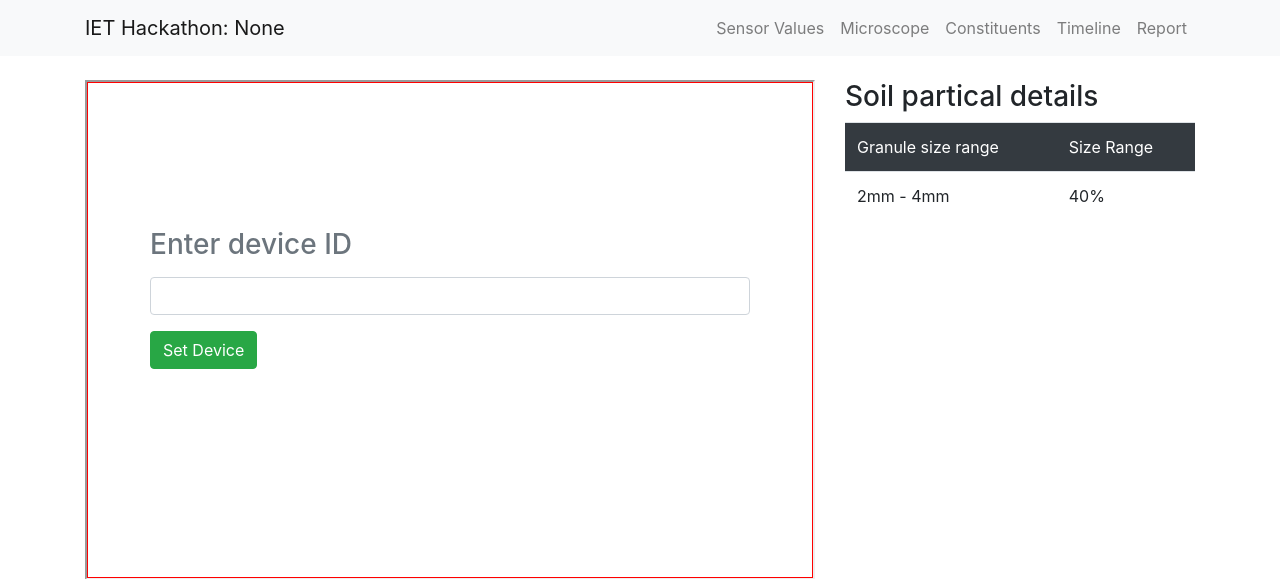
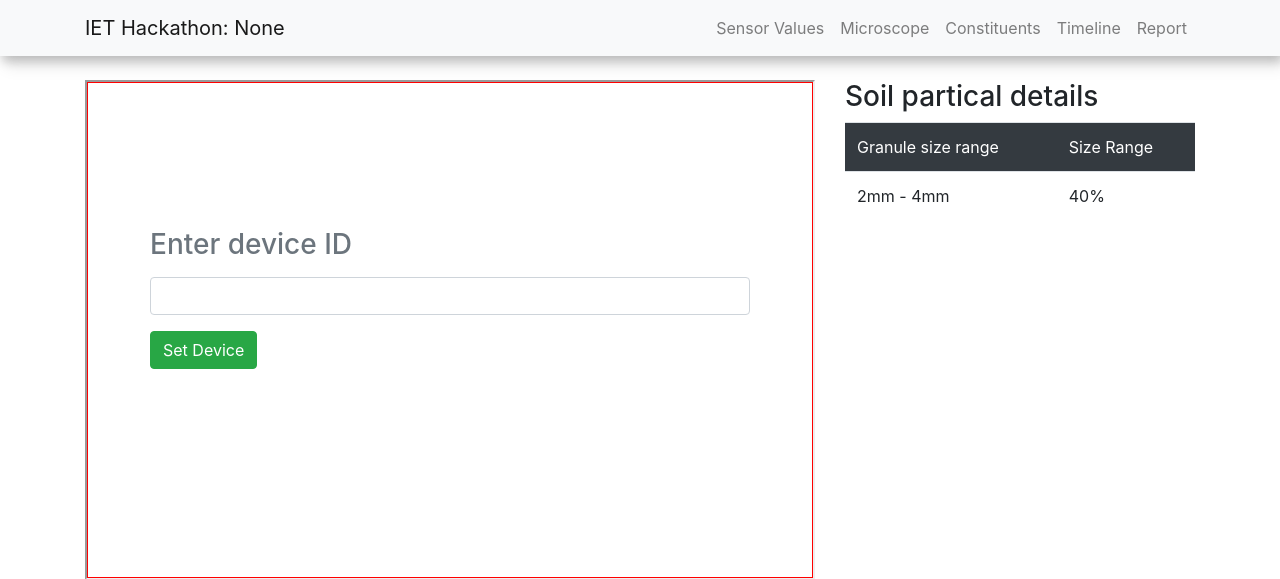
Before and after one commit to maybeabhishek/IETMakeathon_SoilAnalysis, a Flask app: page /microscope in a window 1280 px wide. Shown: the top 579 px of the page. Run offline with Flask 2, Linux system fonts and the light colour scheme; style sheets or scripts are compiled from the project's sources; some libraries are stand-ins or nearby versions.

```diff
--- a/static/css/style.css
+++ b/static/css/style.css
@@ -4,10 +4,15 @@ body {
   height: 100vh;
 }
 
+.navbar {
+  -webkit-box-shadow: 2px 5px 10px rgba(0, 0, 0, 0.2), 5px 10px 15px rgba(0, 0, 0, 0.1);
+          box-shadow: 2px 5px 10px rgba(0, 0, 0, 0.2), 5px 10px 15px rgba(0, 0, 0, 0.1);
+}
+
 .sensorTable tr td:nth-child(1) {
   font-weight: 800;
   font-size: 1.2rem;
-  color: #0d47a1;
+  color: #1976d2;
 }
 
 iframe {
--- a/static/css/style.scss
+++ b/static/css/style.scss
@@ -7,12 +7,16 @@ body{
   height: 100vh;
 }
 
+.navbar{
+  box-shadow: 2px 5px 10px rgba(0,0,0,0.2), 5px 10px 15px rgba(0,0,0,0.1);
+}
+
 .sensorTable{
   tr{
     td:nth-child(1){
       font-weight: 800;
       font-size: 1.2rem;
-      color: #0d47a1;
+      color: #1976d2;
     }
   }
 }
```
Also changed, not shown: 1 other file.
